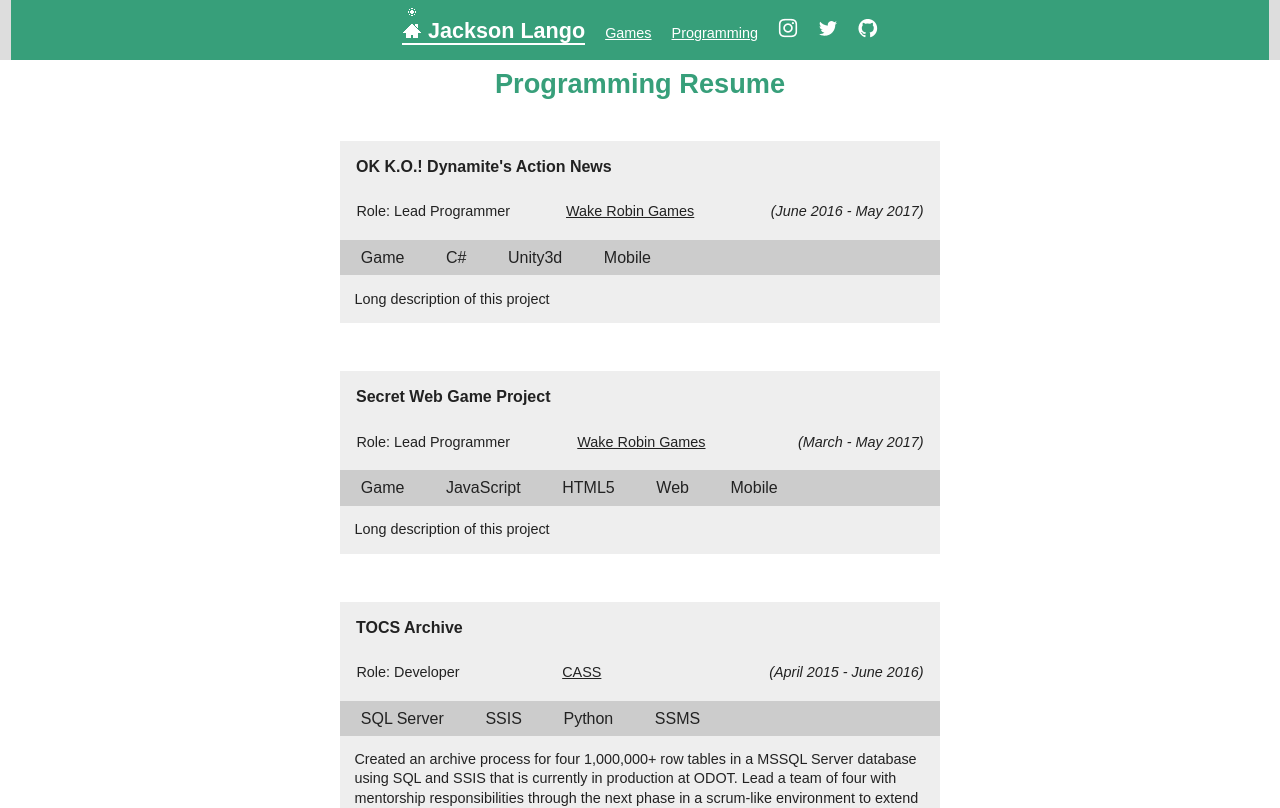
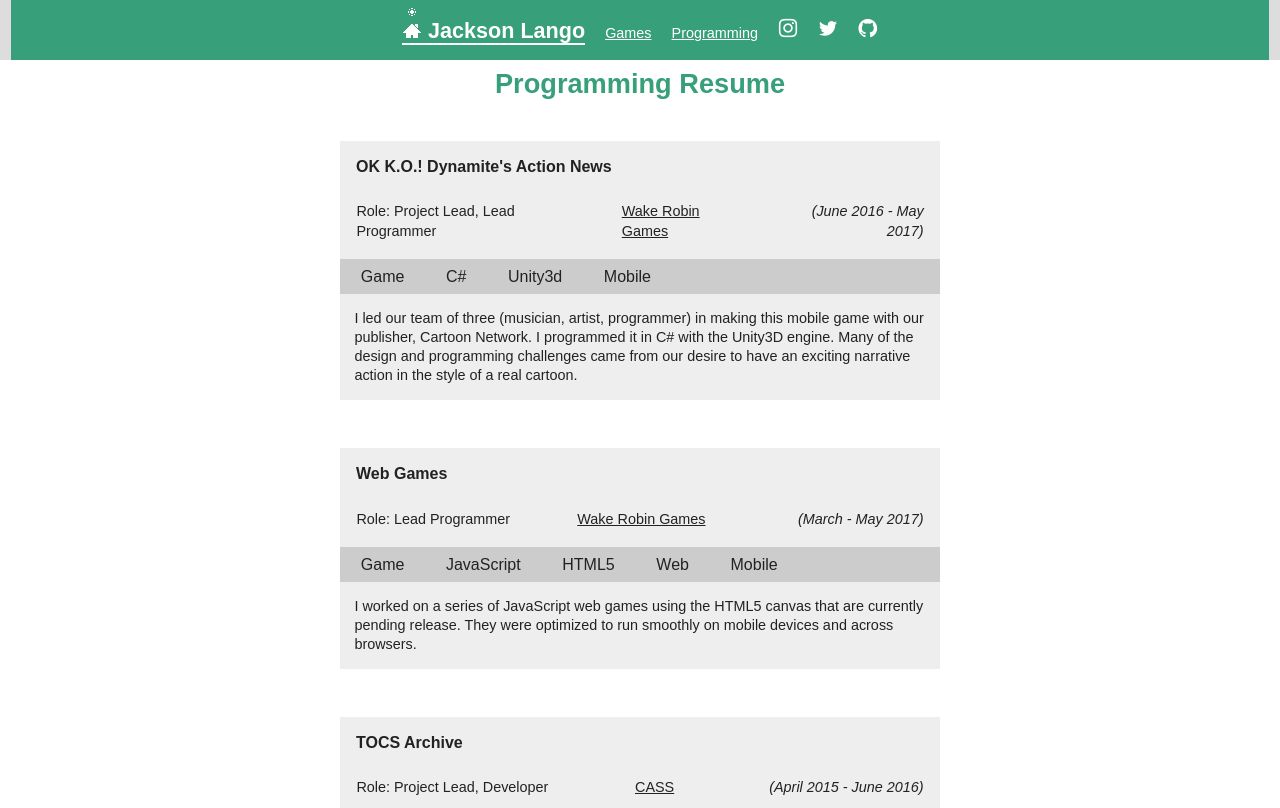
Before and after one commit to no1hitjam/portfolio3, a React (Create React App) app: page /programming in a window 1280 px wide. Shown: the top 808 px of the page. Built offline with nearby package versions, Linux system fonts and the light colour scheme.

Commit message:
some additions in resume

```diff
--- a/src/Programming.js
+++ b/src/Programming.js
@@ -43,32 +43,32 @@
         <h3>Programming Resume</h3>
         <Project
           name="OK K.O.! Dynamite's Action News"
-          role="Lead Programmer"
+          role="Project Lead, Lead Programmer"
           company="Wake Robin Games"
           date="June 2016 - May 2017"
           tags={['Game', 'C#', 'Unity3d', 'Mobile']}
           links={[]}
-          desc="Long description of this project"
+          desc={["I led our team of three (musician, artist, programmer) in making this mobile game with our publisher, Cartoon Network. I programmed it in C# with the Unity3D engine. Many of the design and programming challenges came from our desire to have an exciting narrative action in the style of a real cartoon."]}
         />
 
         <Project
-          name="Secret Web Game Project"
+          name="Web Games"
           role="Lead Programmer"
           company="Wake Robin Games"
           date="March - May 2017"
           tags={['Game', 'JavaScript', 'HTML5', 'Web', 'Mobile']}
           links={[]}
-          desc="Long description of this project"
+          desc="I worked on a series of JavaScript web games using the HTML5 canvas that are currently pending release. They were optimized to run smoothly on mobile devices and across browsers."
         />
 
         <Project
           name="TOCS Archive"
-          role="Developer"
+          role="Project Lead, Developer"
           company="CASS"
           date="April 2015 - June 2016"
           tags={['SQL Server', 'SSIS', 'Python', 'SSMS']}
           links={[]}
-          desc="Created an archive process for four 1,000,000+ row tables in a MSSQL Server database using SQL and SSIS that is currently in production at ODOT. Lead a team of four with mentorship responsibilities through the next phase in a scrum-like environment to extend the process to more than 200 tables. Drafted requirements with clients and helped draft budget."
+          desc="I led our team of student developers in creating an archive process for four 1,000,000+ row tables in a MSSQL Server database using SQL and SSIS that is currently in production at ODOT. Lead a team of four with mentorship responsibilities through the next phase in a scrum-like environment to extend the process to more than 200 tables. Drafted requirements with clients and helped draft budget."
         />
 
         <Project
```
Also changed, not shown: 1 other file (tests, documents, lock files or other folders).
